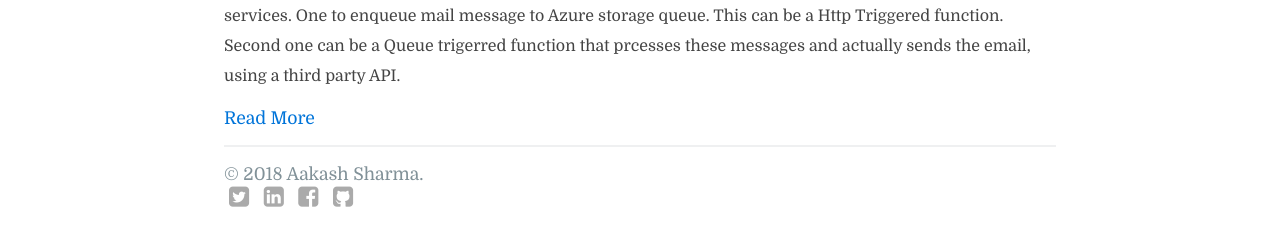
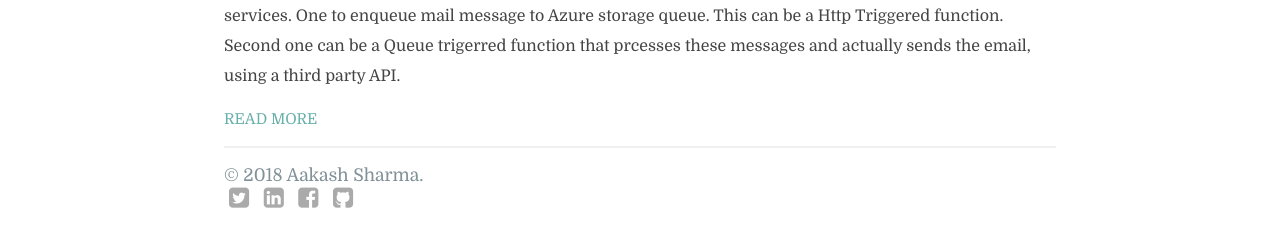
Before and after one commit to akki-s/akki-s.github.io, a Jekyll site: the page built from tag/azure-functions.md, in a window 1280 px wide. Shown: the part 666-903 px from the top of the page. Built offline with Jekyll 4.4.1, drawn with Linux system fonts in a browser that asks for light colours.

Commit message:
read more css

```diff
--- a/assets/css/style.scss
+++ b/assets/css/style.scss
@@ -70,8 +70,11 @@ h1.post-title, .post-title{
     margin-top: 10px;
   }
 
+}
+
+
   .read-more {
     text-transform: uppercase;
     font-size: 15px;
+	  color: $header-bg-color
   }
-}
```
